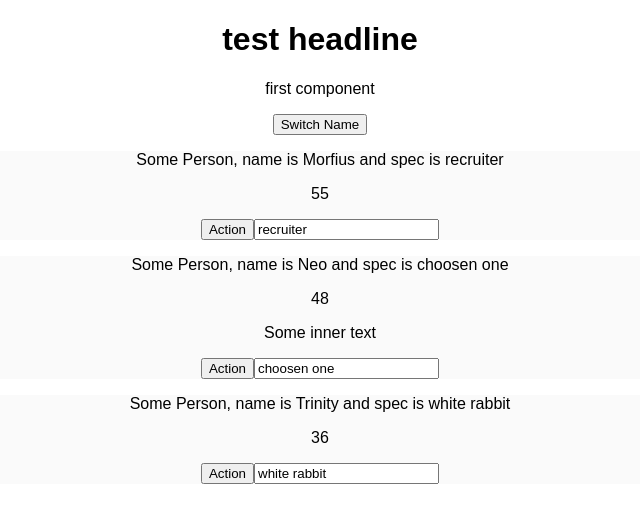
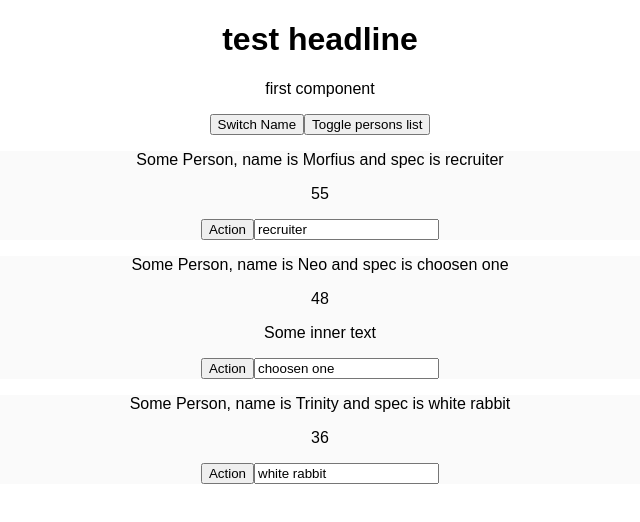
Before and after one commit to inferman/react, a React (Create React App) app: page / in a window 1280 px wide. Shown: the top 522 px of the page, without its empty margins (320-960 px from the left). Built offline with nearby package versions, Linux system fonts and the light colour scheme.

Commit message:
conditionaly rendering

```diff
--- a/src/App.js
+++ b/src/App.js
@@ -10,7 +10,8 @@ class App extends Component {
       { name: "Neo", spec: "choosen one" },
       { name: "Morfius", spec: "recruiter", yearOfB: "1964" },
       { name: "Trinity", spec: "white rabbit" }
-    ]
+    ],
+    isListVisible: true
   };
   switchNameHandler = newProp => {
     //console.log(event);
@@ -32,6 +33,11 @@ class App extends Component {
         { name: "Trinity", spec: event.target.value }
       ]
     });
+  };
+
+  togglePersonsList = () => {
+    const visibility = this.state.isListVisible;
+    this.setState({ isListVisible: !visibility });
   };
 
   setClassList = () => {
@@ -62,6 +68,10 @@ class App extends Component {
         >
           Switch Name
         </button>
+        <button onClick={this.togglePersonsList}>Toggle persons list</button>
+
+        {this.state.isListVisible ? (
+          <div>
             <Person
               name={this.state.persons[1].name}
               spec={this.state.persons[1].spec}
@@ -78,6 +88,8 @@ class App extends Component {
               changedArrr={this.specChangeHandler}
             />
           </div>
+        ) : null}
+      </div>
     );
   }
 }
```
Lines whose indentation alone changed are shown as unchanged.
